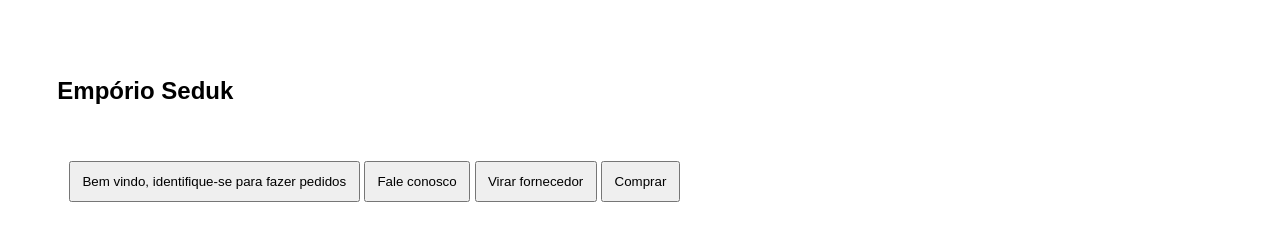
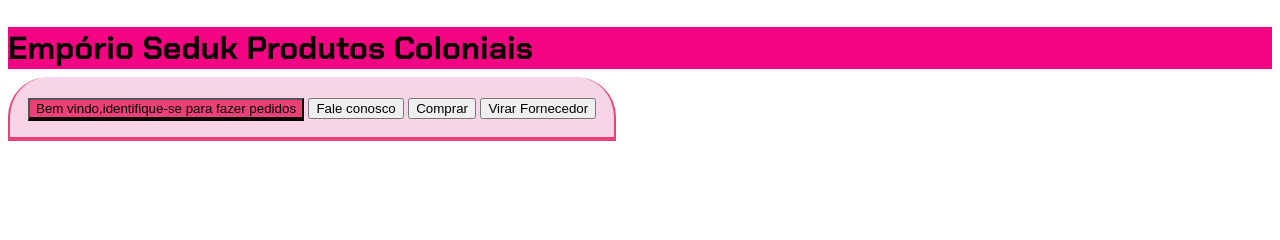
Before and after one commit to CARLALINDAA/ProjetoAgrinhoCarlalinda, a plain HTML site: page index.html in a window 1280 px wide. Drawn offline with Linux system fonts and the light colour scheme.

Commit message:
03/07
03/07

```diff
--- a/index.html
+++ b/index.html
@@ -9,12 +9,14 @@
 </head>
 <body>
  <section class="conteudo-principal">
-       <h2 class="titulo-principal">Empório Seduk<span></span> </h2>
+    <h2 class="titulo-principal">Empório Seduk Produtos Coloniais <span></span> </h2>
     <div class="conteudo">
     <div class="botoes">
-           <button class="botao ativo">Bem vindo, identifique-se para fazer pedidos</button>
+        <button class="botao ativo">Bem vindo,identifique-se para fazer pedidos</button>
         <button class="botao">Fale conosco</button>
-           <button class="botao">Virar fornecedor</button>
         <button class="botao">Comprar</button>
+        <button class="botao">Virar Fornecedor</button>
 
          </div>
+
+    <div class="aba-texto"
--- a/style.css
+++ b/style.css
@@ -1,26 +1,58 @@
-*{
-margin:0,5%;
-padding:1%;
+@import url('https://fonts.googleapis.com/css2?family=Chakra+Petch:wght@400;700&display=swap');
+:root {
+    --cor-de-fundo:#f30483;
+    --vinho:#650726;
+    --preto:#080000;
+    --botao-ativo:#ec4177;
+    --botao-inativo: rgba(239, 172, 206, 0.5);
+    --texto-fundo: rgba(4, 195, 229, 0.5);
 }
 
-body{font-family: 'Poppins', sans-serif;}
-header {
-    background-color: #424e61;
-    color: white;
-    display: flex;
-    justify-content: space-around;
-    align-items: center;
-    padding: 24px 0;
+.titulo-principal{
+background-color: var(--cor-de-fundo);
+  color: var(--preto);
+  font-family: 'Chakra Petch', Sans-Serif;
 
 }
-
-.cabeçalho-imagem{
-
-    width: 18%;
-
-    }
-    .cabeçalho-lista-item{
-    display: inline-block;
-    margin: 0 16px;
-    font-size: 24px;
-    }
+.conteudo-principal{
+  display:inline;
+  flex-direction:column;
+  justify-content: center;
+  align-items: center;
+  max-width: 1998px;
+  width: 100%;
+  margin: 1 auto;
+}
+.titulo-principal{
+  text-align: left;
+  width: 100%;
+  font-size: 32px;
+}
+.titulo-principal span{
+  color: var(--preto);
+}
+.botoes{
+  font-family: 'Chakra Petch', sans-serif ;
+  background-color: var(--botao-inativo);
+  color: var(--branco);
+  display: inline;
+  justify-content: center;
+  padding: 1em;
+  font-size: 18px;
+  align-items: center;
+  width: 100%;
+  border-bottom: 4px solid var(--botao-ativo);
+  border-left: 2px solid var(--botao-ativo);
+  border-right: 2px solid var(--botao-ativo);
+  border-top: none;
+}
+.botoes:first-child{
+  border-radius: 40px 40px 0 0;
+}
+.botoes.ativo{
+  display: block;
+}
+.ativo{
+  background-color: var(--botao-ativo);
+  border-bottom: 4px solid var(--preto);
+}
```
Lines whose indentation alone changed are shown as unchanged.
